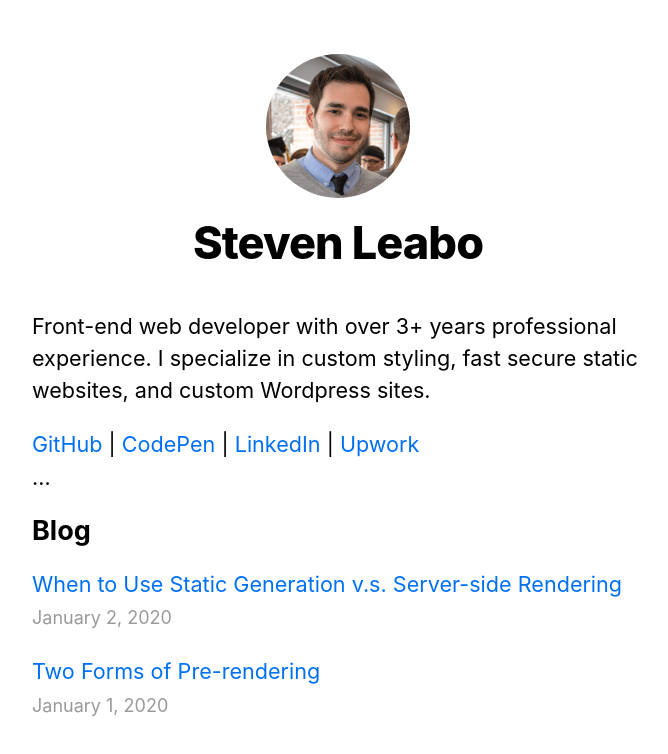
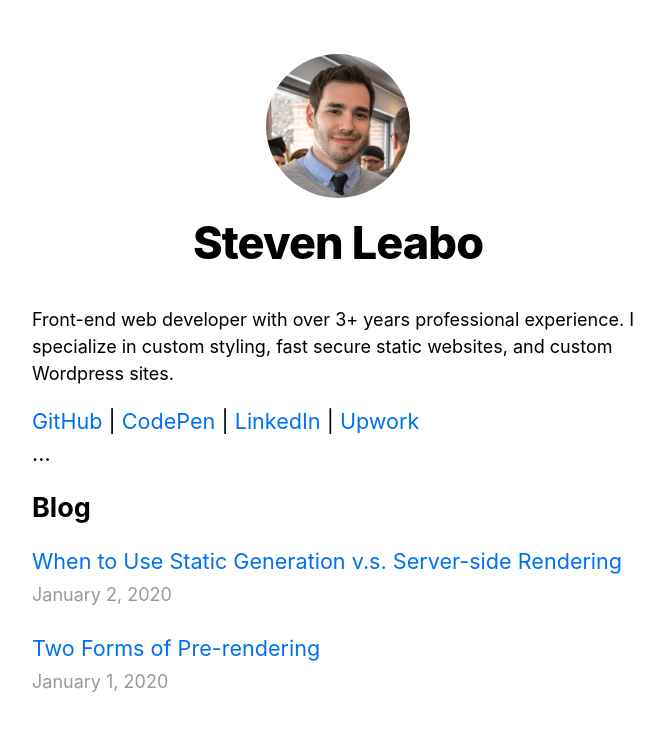
Before and after one commit to leabs/next-js-tutorial, a Next.js app: page / in a window 1280 px wide. Shown: the top 754 px of the page, without its empty margins (302-970 px from the left). Built offline with nearby package versions, Linux system fonts and the light colour scheme.

Commit message:
bump fint size up

```diff
--- a/styles/global.css
+++ b/styles/global.css
@@ -25,3 +25,6 @@ img {
   max-width: 100%;
   display: block;
 }
+p{
+  font-size:18px;
+}
```
